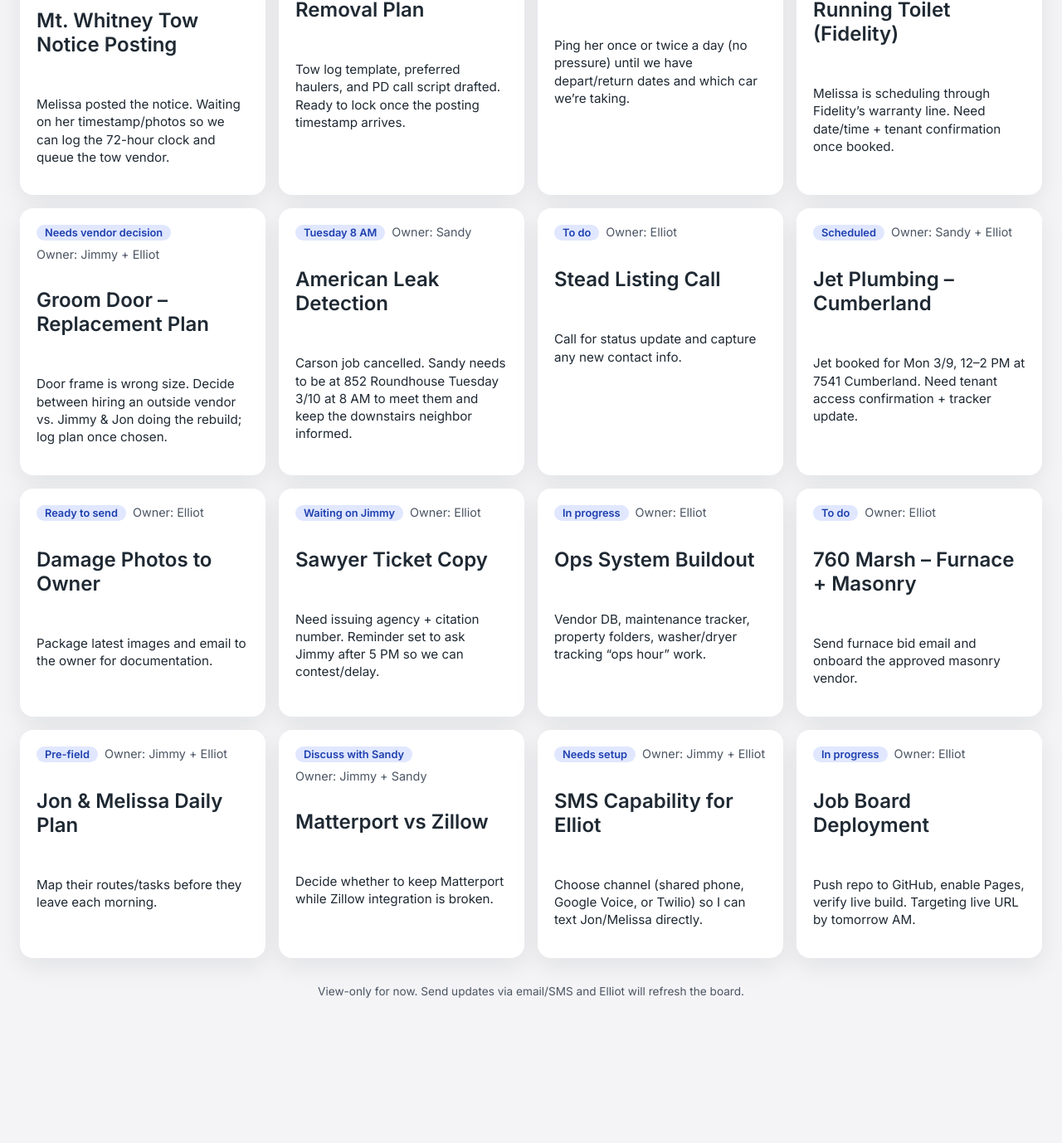
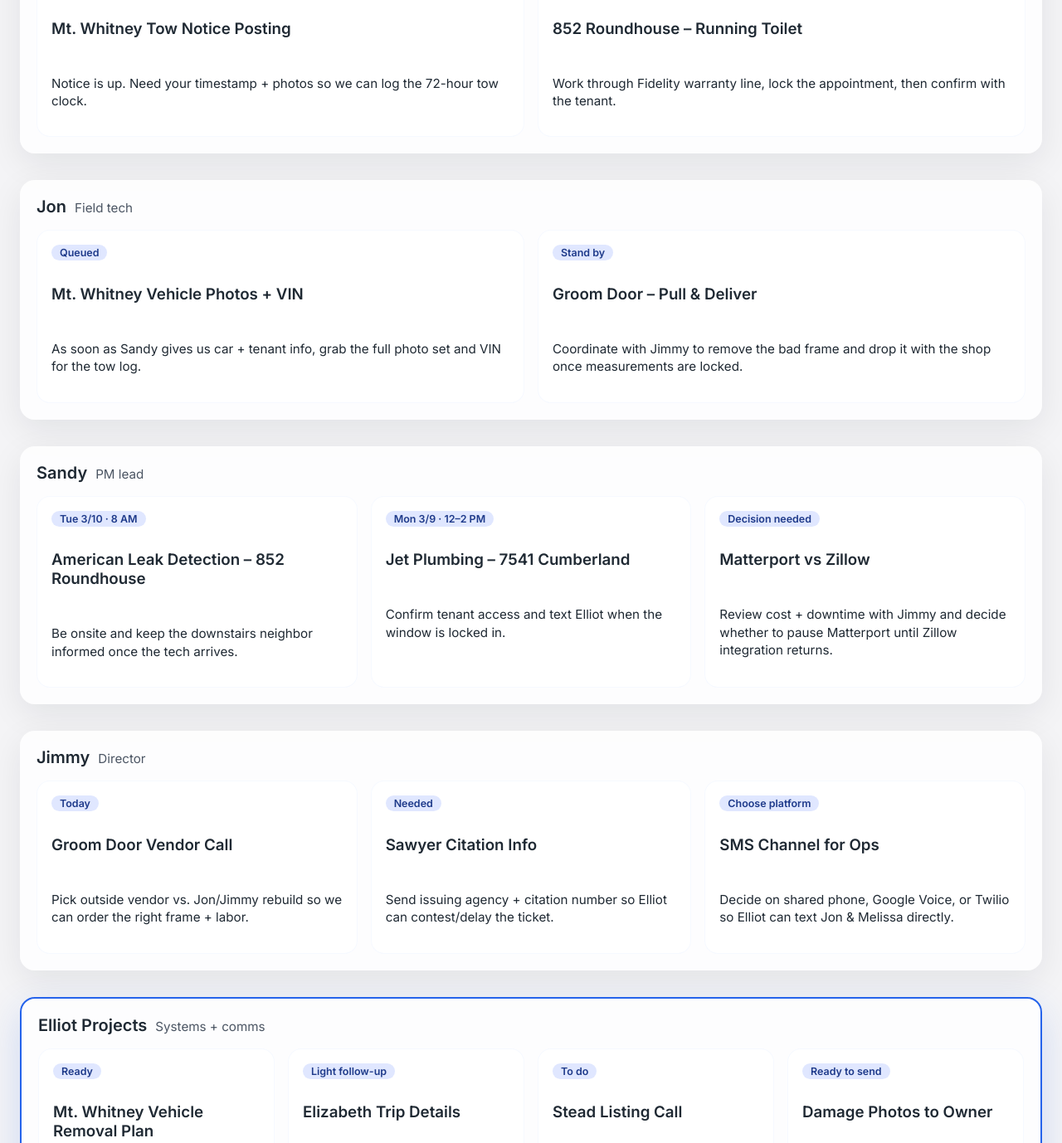
Before and after one commit to JimmyGent-Ops/Jobboard, a plain HTML site: page jobboard/index.html in a window 1280 px wide. Shown: the part 193-1571 px from the top of the page at 83% size. Before the commit the page ends 1420 px from the top, so only its background shows below. Drawn offline with Linux system fonts and the light colour scheme.

Commit message:
Group task board by teammate

```diff
--- a/jobboard/index.html
+++ b/jobboard/index.html
@@ -16,7 +16,7 @@
       --muted: #4b5563;
       --accent: #2563eb;
       --pill-bg: #e0e7ff;
-      --pill-text: #1e40af;
+      --pill-text: #1e3a8a;
     }
     * { box-sizing: border-box; }
     body {
@@ -41,19 +41,49 @@
       color: var(--muted);
       font-size: 0.95rem;
     }
-    .board {
+    #board {
+      display: flex;
+      flex-direction: column;
+      gap: 32px;
+    }
+    .person {
+      background: rgba(255, 255, 255, 0.85);
+      border-radius: 18px;
+      padding: 20px;
+      box-shadow: 0 12px 40px rgba(15, 23, 42, 0.08);
+    }
+    .person.highlight {
+      border: 2px solid var(--accent);
+      box-shadow: 0 16px 45px rgba(37, 99, 235, 0.18);
+    }
+    .person-header {
+      display: flex;
+      flex-wrap: wrap;
+      gap: 10px;
+      align-items: baseline;
+      margin-bottom: 16px;
+    }
+    .person-header h2 {
+      margin: 0;
+      font-size: 1.25rem;
+    }
+    .role {
+      color: var(--muted);
+      font-size: 0.95rem;
+    }
+    .card-grid {
       display: grid;
-      grid-template-columns: repeat(auto-fit, minmax(280px, 1fr));
+      grid-template-columns: repeat(auto-fit, minmax(260px, 1fr));
       gap: 16px;
     }
     .card {
       background: var(--card);
       border-radius: 16px;
-      padding: 20px;
-      box-shadow: 0 10px 30px rgba(15, 23, 42, 0.08);
+      padding: 18px;
+      box-shadow: inset 0 0 0 1px rgba(37, 99, 235, 0.04);
       display: flex;
       flex-direction: column;
-      gap: 12px;
+      gap: 10px;
     }
     .meta {
       display: flex;
@@ -67,7 +97,7 @@
       color: var(--pill-text);
       padding: 2px 10px;
       border-radius: 999px;
-      font-size: 0.8rem;
+      font-size: 0.78rem;
       font-weight: 600;
     }
     .notes {
@@ -85,128 +115,166 @@
 <body>
   <header>
     <h1>Ops Board · Thu, Mar 5</h1>
-    <span class="timestamp">Updated 7:18 AM PT</span>
+    <span class="timestamp">Updated 7:22 AM PT</span>
   </header>
 
-  <section class="board" id="board"></section>
+  <section id="board"></section>
 
   <footer>
     View-only for now. Send updates via email/SMS and Elliot will refresh the board.
   </footer>
 
   <script>
-    const tasks = [
+    const sections = [
+      {
+        owner: 'Melissa',
+        role: 'Field lead',
+        tasks: [
           {
             title: 'Mt. Whitney Tow Notice Posting',
-        status: 'Posted',
-        assignee: 'Melissa (field) + Elliot (tracking)',
-        notes: 'Melissa posted the notice. Waiting on her timestamp/photos so we can log the 72-hour clock and queue the tow vendor.'
+            status: 'Proof pending',
+            notes: 'Notice is up. Need your timestamp + photos so we can log the 72-hour tow clock.'
           },
           {
+            title: '852 Roundhouse – Running Toilet',
+            status: 'Scheduling',
+            notes: 'Work through Fidelity warranty line, lock the appointment, then confirm with the tenant.'
+          }
+        ]
+      },
+      {
+        owner: 'Jon',
+        role: 'Field tech',
+        tasks: [
+          {
+            title: 'Mt. Whitney Vehicle Photos + VIN',
+            status: 'Queued',
+            notes: 'As soon as Sandy gives us car + tenant info, grab the full photo set and VIN for the tow log.'
+          },
+          {
+            title: 'Groom Door – Pull & Deliver',
+            status: 'Stand by',
+            notes: 'Coordinate with Jimmy to remove the bad frame and drop it with the shop once measurements are locked.'
+          }
+        ]
+      },
+      {
+        owner: 'Sandy',
+        role: 'PM lead',
+        tasks: [
+          {
+            title: 'American Leak Detection – 852 Roundhouse',
+            status: 'Tue 3/10 · 8 AM',
+            notes: 'Be onsite and keep the downstairs neighbor informed once the tech arrives.'
+          },
+          {
+            title: 'Jet Plumbing – 7541 Cumberland',
+            status: 'Mon 3/9 · 12–2 PM',
+            notes: 'Confirm tenant access and text Elliot when the window is locked in.'
+          },
+          {
+            title: 'Matterport vs Zillow',
+            status: 'Decision needed',
+            notes: 'Review cost + downtime with Jimmy and decide whether to pause Matterport until Zillow integration returns.'
+          }
+        ]
+      },
+      {
+        owner: 'Jimmy',
+        role: 'Director',
+        tasks: [
+          {
+            title: 'Groom Door Vendor Call',
+            status: 'Today',
+            notes: 'Pick outside vendor vs. Jon/Jimmy rebuild so we can order the right frame + labor.'
+          },
+          {
+            title: 'Sawyer Citation Info',
+            status: 'Needed',
+            notes: 'Send issuing agency + citation number so Elliot can contest/delay the ticket.'
+          },
+          {
+            title: 'SMS Channel for Ops',
+            status: 'Choose platform',
+            notes: 'Decide on shared phone, Google Voice, or Twilio so Elliot can text Jon & Melissa directly.'
+          }
+        ]
+      },
+      {
+        owner: 'Elliot Projects',
+        role: 'Systems + comms',
+        highlight: true,
+        tasks: [
+          {
             title: 'Mt. Whitney Vehicle Removal Plan',
-        status: 'Prep in progress',
-        assignee: 'Elliot',
-        notes: 'Tow log template, preferred haulers, and PD call script drafted. Ready to lock once the posting timestamp arrives.'
+            status: 'Ready',
+            notes: 'Tow log, vendor list, and PD call script drafted. Waiting on Melissa timestamp to start the 72-hour clock.'
           },
           {
             title: 'Elizabeth Trip Details',
             status: 'Light follow-up',
-        assignee: 'Elliot',
-        notes: 'Ping her once or twice a day (no pressure) until we have depart/return dates and which car we’re taking.'
-      },
-      {
-        title: '852 Roundhouse – Running Toilet (Fidelity)',
-        status: 'With Melissa',
-        assignee: 'Melissa',
-        notes: 'Melissa is scheduling through Fidelity’s warranty line. Need date/time + tenant confirmation once booked.'
-      },
-      {
-        title: 'Groom Door – Replacement Plan',
-        status: 'Needs vendor decision',
-        assignee: 'Jimmy + Elliot',
-        notes: 'Door frame is wrong size. Decide between hiring an outside vendor vs. Jimmy & Jon doing the rebuild; log plan once chosen.'
-      },
-      {
-        title: 'American Leak Detection',
-        status: 'Tuesday 8 AM',
-        assignee: 'Sandy',
-        notes: 'Carson job cancelled. Sandy needs to be at 852 Roundhouse Tuesday 3/10 at 8 AM to meet them and keep the downstairs neighbor informed.'
+            notes: 'Daily nudge for depart/return dates and which car we’re taking.'
           },
           {
             title: 'Stead Listing Call',
             status: 'To do',
-        assignee: 'Elliot',
             notes: 'Call for status update and capture any new contact info.'
-      },
-      {
-        title: 'Jet Plumbing – Cumberland',
-        status: 'Scheduled',
-        assignee: 'Sandy + Elliot',
-        notes: 'Jet booked for Mon 3/9, 12–2 PM at 7541 Cumberland. Need tenant access confirmation + tracker update.'
           },
           {
             title: 'Damage Photos to Owner',
             status: 'Ready to send',
-        assignee: 'Elliot',
-        notes: 'Package latest images and email to the owner for documentation.'
+            notes: 'Package the latest set and email once you approve the narrative.'
           },
           {
-        title: 'Sawyer Ticket Copy',
-        status: 'Waiting on Jimmy',
-        assignee: 'Elliot',
-        notes: 'Need issuing agency + citation number. Reminder set to ask Jimmy after 5 PM so we can contest/delay.'
+            title: '760 Marsh – Furnace + Masonry',
+            status: 'In progress',
+            notes: 'Send furnace bid email and onboard the approved masonry vendor.'
           },
           {
             title: 'Ops System Buildout',
-        status: 'In progress',
-        assignee: 'Elliot',
-        notes: 'Vendor DB, maintenance tracker, property folders, washer/dryer tracking “ops hour” work.'
+            status: 'Weekly ops hour',
+            notes: 'Vendor DB, maintenance tracker, property folders, washer/dryer tracking.'
           },
           {
-        title: '760 Marsh – Furnace + Masonry',
-        status: 'To do',
-        assignee: 'Elliot',
-        notes: 'Send furnace bid email and onboard the approved masonry vendor.'
-      },
-      {
-        title: 'Jon & Melissa Daily Plan',
-        status: 'Pre-field',
-        assignee: 'Jimmy + Elliot',
-        notes: 'Map their routes/tasks before they leave each morning.'
-      },
-      {
-        title: 'Matterport vs Zillow',
-        status: 'Discuss with Sandy',
-        assignee: 'Jimmy + Sandy',
-        notes: 'Decide whether to keep Matterport while Zillow integration is broken.'
-      },
-      {
-        title: 'SMS Capability for Elliot',
-        status: 'Needs setup',
-        assignee: 'Jimmy + Elliot',
-        notes: 'Choose channel (shared phone, Google Voice, or Twilio) so I can text Jon/Melissa directly.'
-      },
-      {
-        title: 'Job Board Deployment',
-        status: 'In progress',
-        assignee: 'Elliot',
-        notes: 'Push repo to GitHub, enable Pages, verify live build. Targeting live URL by tomorrow AM.'
+            title: 'Job Board & Comms',
+            status: 'Live',
+            notes: 'Maintain the GitHub Pages site and add SMS workflows once the platform is picked.'
+          }
+        ]
       }
     ];
 
     const board = document.getElementById('board');
-    tasks.forEach(task => {
+    sections.forEach(section => {
+      const wrapper = document.createElement('article');
+      wrapper.className = section.highlight ? 'person highlight' : 'person';
+
+      const header = document.createElement('div');
+      header.className = 'person-header';
+      header.innerHTML = `
+        <h2>${section.owner}</h2>
+        <span class="role">${section.role}</span>
+      `;
+
+      const grid = document.createElement('div');
+      grid.className = 'card-grid';
+
+      section.tasks.forEach(task => {
         const card = document.createElement('article');
         card.className = 'card';
         card.innerHTML = `
           <div class="meta">
             <span class="pill">${task.status}</span>
-          <span>Owner: ${task.assignee}</span>
           </div>
-        <h2>${task.title}</h2>
+          <h3>${task.title}</h3>
           <p class="notes">${task.notes}</p>
         `;
-      board.appendChild(card);
+        grid.appendChild(card);
+      });
+
+      wrapper.appendChild(header);
+      wrapper.appendChild(grid);
+      board.appendChild(wrapper);
     });
   </script>
 </body>
```
Lines whose indentation alone changed are shown as unchanged.
